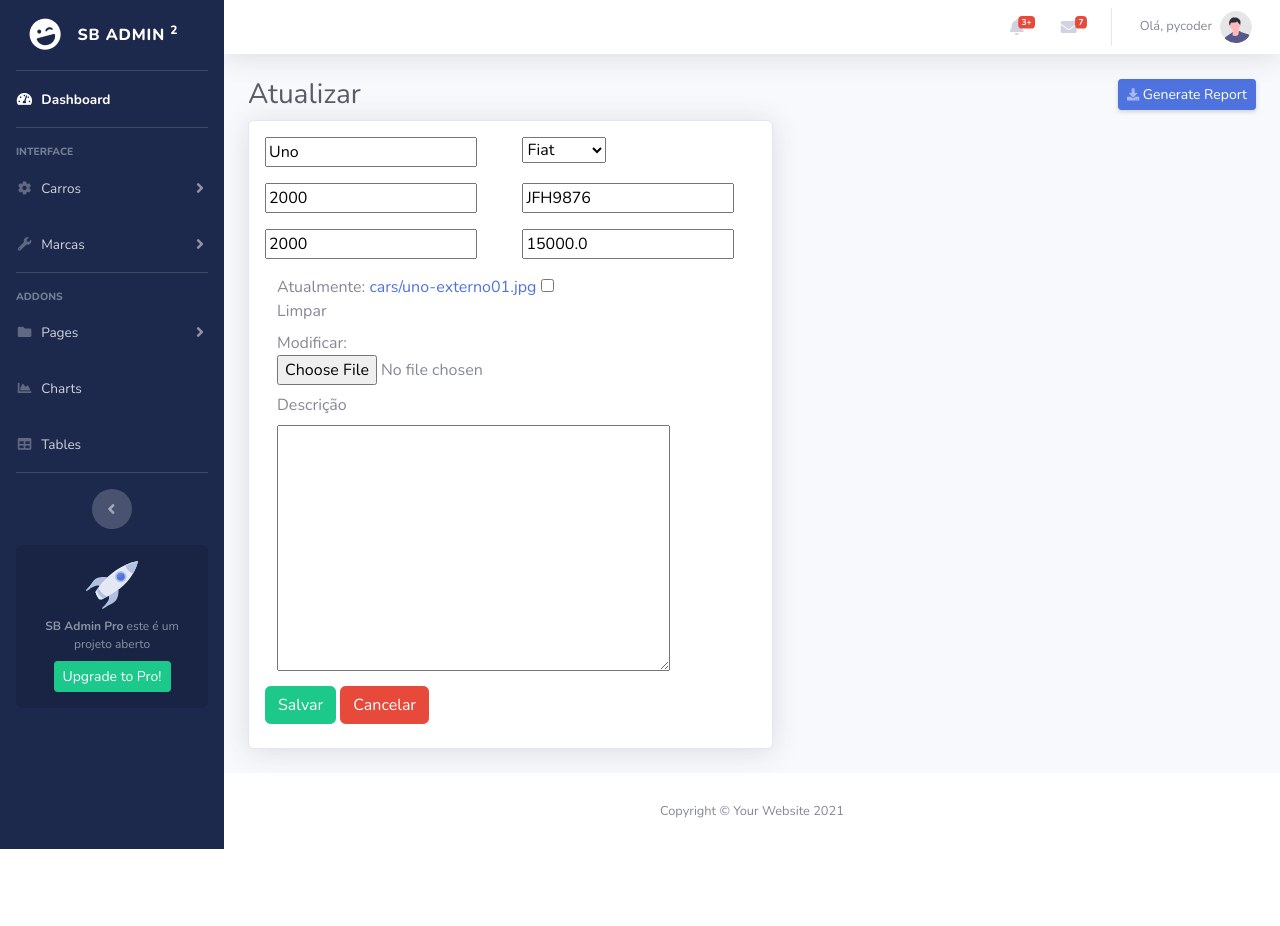
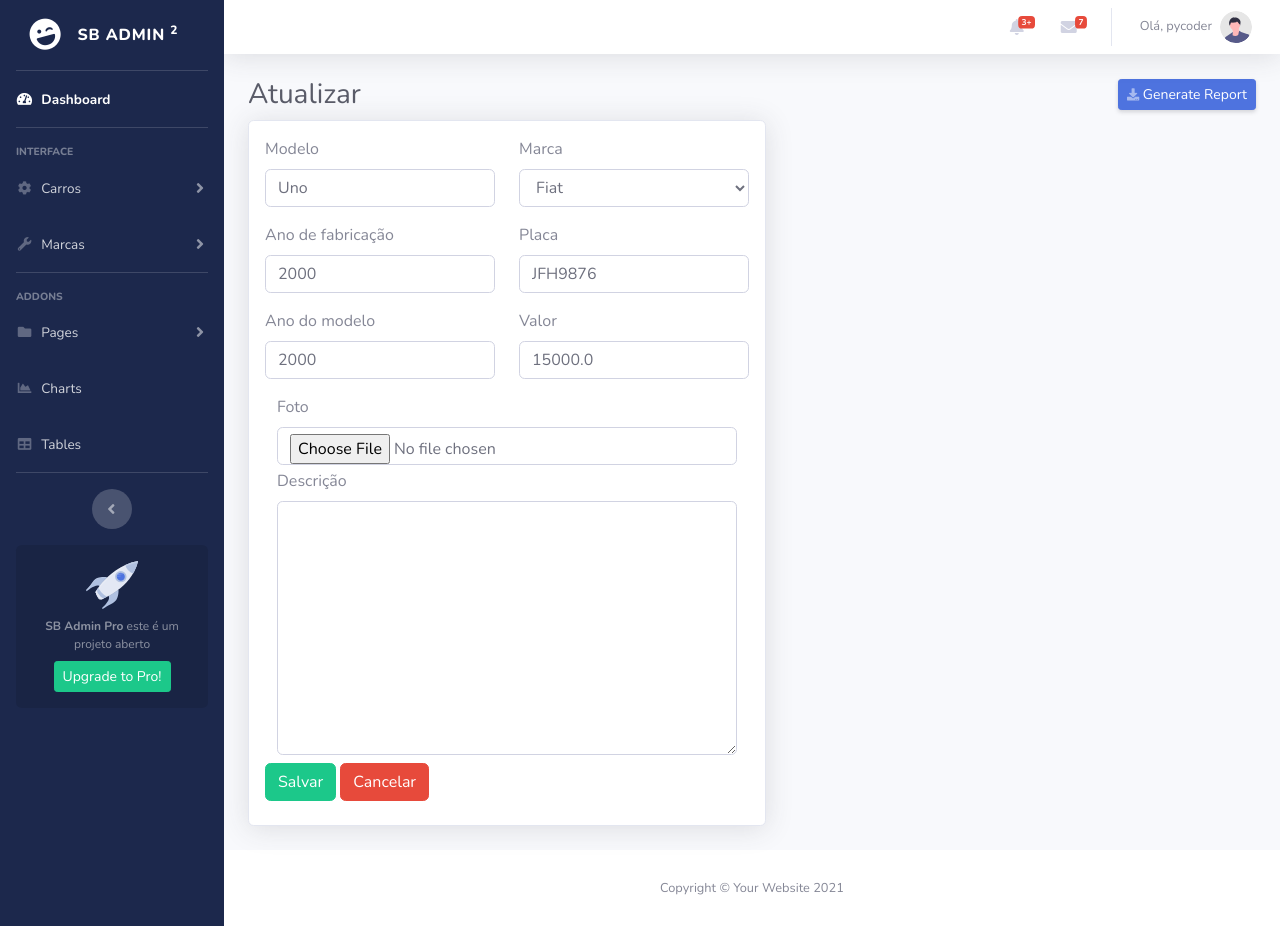
Before and after one commit to ivairmarc/CRUD-de-Carros, a Django app: page /car/2/update in a window 1280 px wide. Before the commit the page ends 849 px from the top, so only its background shows below. Run offline with Django 5.2, Linux system fonts and the light colour scheme; a user stored in the database is signed in; data comes from the database, SQL or seed files in the repository; some libraries are stand-ins or nearby versions.

Commit message:
Correção dos Forms

```diff
--- a/accounts/templates/login.html
+++ b/accounts/templates/login.html
@@ -5,7 +5,7 @@
     <form class="user" method="post">
         {% csrf_token %}
         <div class="form-group">
-            {{ login_form|bootstrap }}
+            {{ login_form }}
         </div>
 
         <div class="form-group">
--- a/accounts/templates/register.html
+++ b/accounts/templates/register.html
@@ -7,7 +7,7 @@
         <div class="form-group row">
             {{ user_form.username.errors }}
             <div class="col-sm-6 mb-3 mb-sm-0">
-                <label>Usuário: </label>
+                <label for="{{ user_form.username.id_for_label }}">Usuário: </label>
                 {{ user_form.username }}
             </div>
 
@@ -16,12 +16,12 @@
             {{ user_form.password1.errors }}<br>
             {{ user_form.password2.errors }}<br>
             <div class="col-sm-6 mb-3 mb-sm-0">
-                <label>Senha: </label><br>
+                <label for="{{ user_form.password1.id_for_label }}">Senha: </label><br>
                 {{ user_form.password1 }}
             </div>
 
             <div class="col-sm-6">
-                <label>Confirmação de senha: </label>
+                <label for="{{ user_form.password2.id_for_label }}">Confirmação de senha: </label>
                 {{ user_form.password2 }}
             </div>
         </div>
--- a/cars/admin.py
+++ b/cars/admin.py
@@ -3,8 +3,8 @@ from cars.models import Car, Brand
 
 
 class CarAdmin(admin.ModelAdmin):
-    list_display = ('model', 'brand', 'factory_year', 'model_year', 'value')
-    search_fields = ('model', 'brand__name', 'factory_year')
+    list_display = ('model_car', 'brand', 'factory_year', 'model_year', 'value')
+    search_fields = ('model_car', 'brand__name', 'factory_year')
 
 
 class BrandAdmin(admin.ModelAdmin):
--- a/cars/forms.py
+++ b/cars/forms.py
@@ -6,7 +6,28 @@ class CarModelForm(forms.ModelForm):
 
     class Meta:
         model = Car
-        fields = '__all__'
+        fields = [
+            'model_car',
+            'brand',
+            'factory_year',
+            'plate',
+            'model_year',
+            'value',
+            'photo',
+            'bio',
+        ]
+        widgets = {
+            'model_car':forms.TextInput(attrs={'class': 'form-control',}),
+            'brand':forms.Select(attrs={'class': 'form-control',}),
+            'factory_year':forms.DateInput(attrs={'class': 'form-control',}),
+            'plate':forms.TextInput(attrs={'class': 'form-control',}),
+            'model_year':forms.DateInput(attrs={'class': 'form-control',}),
+            'value':forms.NumberInput(attrs={'class': 'form-control','placeholder': '00.00',}),
+            'photo':forms.FileInput(attrs={'class': 'form-control',}),
+            'bio':forms.Textarea(attrs={'class': 'form-control',}),
+
+        }
+
 
     def clean_value(self):
         value = self.cleaned_data.get('value')
--- a/cars/models.py
+++ b/cars/models.py
@@ -11,7 +11,7 @@ class Brand(models.Model):
 
 class Car(models.Model):
     id = models.AutoField(primary_key=True)
-    model = models.CharField(max_length=200)
+    model_car = models.CharField(max_length=200)
     brand = models.ForeignKey(Brand, on_delete=models.PROTECT, related_name='car_brand')
     factory_year = models.IntegerField(blank=True, null=True)
     plate = models.CharField(max_length=10, blank=True, null=True)
--- a/cars/templates/cars.html
+++ b/cars/templates/cars.html
@@ -15,13 +15,13 @@
           <div class="card shadow-sm">
             <div class="card_vehicle">
               {% if car.photo %}
-                <img src="{{ car.photo.url }}" alt="{{ car.model }} - {{ car.brand }}" width="100%" height="50%">
+                <img src="{{ car.photo.url }}" alt="{{ car.model_car }} - {{ car.brand }}" width="100%" height="50%">
               {% else %}
-                <img src="../../media/cars/dummy.jpg" alt="{{ car.model }} - {{ car.brand }}" width="100%" height="50%">
+                <img src="../../media/cars/dummy.jpg" alt="{{ car.model_car }} - {{ car.brand }}" width="100%" height="50%">
               {% endif %}
             </div>
             <div class="card-body">
-                <p class="card-text">{{ car.brand }} - {{ car.model }} - {{ car.factory_year }}</p>
+                <p class="card-text">{{ car.brand }} - {{ car.model_car }} - {{ car.factory_year }}</p>
                 <p>{{ car.model_year }} - R$ {{ car.value }}</p>
                 <div class="d-flex justify-content-between align-items-center">
                   <div class="card-body ">
--- a/cars/templates/form_car.html
+++ b/cars/templates/form_car.html
@@ -16,32 +16,40 @@
             {% csrf_token %}
             {% block content%}
                 <div class="form-group row">
-                    <div class="col-sm-6 mb-3 mb-sm-0">
-                        {{ form.model|bootstrap }}
+                    <div class="col-sm-6  mb-sm-0">
+                        <label>Modelo</label>
+                        {{ form.model_car }}
                     </div>
                     <div class="col-sm-6">
-                        {{ form.brand|bootstrap }}
+                        <label>Marca</label>
+                        {{ form.brand }}
                     </div>
                 </div>
                 <div class="form-group row">
-                    <div class="col-sm-6 mb-3 mb-sm-0">
-                        {{ form.factory_year|bootstrap }}
+                    <div class="col-sm-6 mb-sm-0">
+                        <label>Ano de fabricação</label>
+                        {{ form.factory_year }}
                     </div>
                     <div class="col-sm-6">
-                        {{ form.plate|bootstrap }}
+                        <label>Placa</label>
+                        {{ form.plate }}
                     </div>
-                </div><div class="form-group row">
-                    <div class="col-sm-6 mb-3 mb-sm-0">
-                        {{ form.model_year|bootstrap }}
+                </div>
+                <div class="form-group row">
+                    <div class="col-sm-6 mb-sm-0">
+                        <label>Ano do modelo</label>
+                        {{ form.model_year }}
                     </div>
                     <div class="col-sm-6">
-                        {{ form.value|bootstrap }}
+                        <label>Valor</label>
+                        {{ form.value }}
                     </div>
                 </div>
-                <div class=" mb-2 col-lg-8">
+                <div class=" mb-1 col-md-auto">
+                    <label>Foto</label>
                     {{ form.photo }}
                 </div>
-                <div class=" mb-2 col-lg-8">
+                <div class=" mb-2 col-md-auto">
                     <label>Descrição</label>
                     {{ form.bio }}
                 </div>
--- a/cars/views.py
+++ b/cars/views.py
@@ -15,7 +15,7 @@ class CarsListView(ListView):
    context_object_name = 'cars'
 
    def get_queryset(self):
-      cars = super().get_queryset().order_by('model')
+      cars = super().get_queryset().order_by('model_car')
       search = self.request.GET.get('search')
       if search:
           cars = cars.filter(model__icontains=search)
```
Also changed, not shown: cars/migrations/0006_rename_model_car_model_car.py (added), cars/static/css/sb-admin-2.css.
